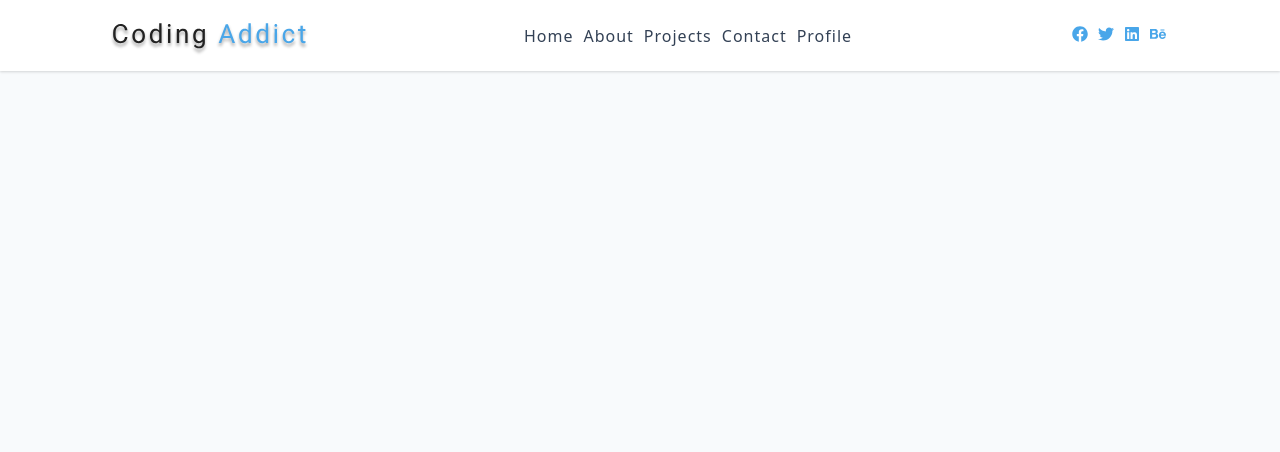
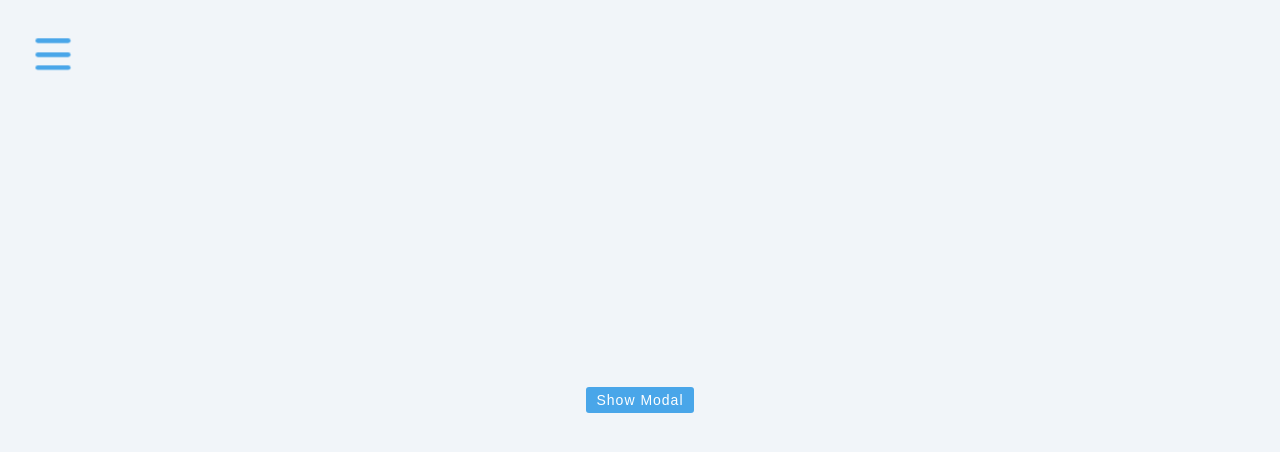
Before and after one commit to LinaGromakova/learn-react-projects, a React (Vite) app: page / in a window 1280 px wide. Shown: the top 452 px of the page. Built offline with nearby package versions, Linux system fonts and the light colour scheme.

Commit message:
Add sidebar project

```diff
--- a/src/App.jsx
+++ b/src/App.jsx
@@ -1,4 +1,4 @@
-import { Navbar as Project } from './projects/navbar/navbar';
+import { Main as Project } from './projects/sidebar/main';
 
 function App() {
   return (
--- a/src/main.jsx
+++ b/src/main.jsx
@@ -1,5 +1,10 @@
 import { createRoot } from 'react-dom/client';
 import './index.css';
 import App from './App.jsx';
+import { AppProvider } from './projects/sidebar/context';
 
-createRoot(document.getElementById('root')).render(<App />);
+createRoot(document.getElementById('root')).render(
+  <AppProvider>
+    <App />
+  </AppProvider>
+);
--- /dev/null
+++ b/src/projects/sidebar/context.jsx
@@ -0,0 +1,35 @@
+import React, { useContext, useState } from 'react';
+
+const AppContext = React.createContext();
+
+function AppProvider({ children }) {
+  const [isModalOpen, setIsModalOpen] = useState(false);
+  const [isSidebarOpen, setIsSidebarOpen] = useState(false);
+
+  function modalOpen() {
+    setIsModalOpen(true);
+  }
+  function modalClose() {
+    setIsModalOpen(false);
+  }
+  function sidebarOpen() {
+    setIsSidebarOpen(true);
+  }
+  function sidebarClose() {
+    setIsSidebarOpen(false);
+  }
+
+  return (
+    <AppContext.Provider
+      value={{ isModalOpen, modalOpen, modalClose, sidebarOpen, sidebarClose, isSidebarOpen }}
+    >
+      {children}
+    </AppContext.Provider>
+  );
+}
+
+export const useGlobalContext = () => {
+  return useContext(AppContext);
+};
+
+export { AppContext, AppProvider };
--- /dev/null
+++ b/src/projects/sidebar/data.jsx
@@ -0,0 +1,73 @@
+import React from 'react';
+import {
+  FaBehance,
+  FaFacebook,
+  FaLinkedin,
+  FaTwitter,
+  FaSketch,
+  FaHome,
+  FaUserFriends,
+  FaFolderOpen,
+  FaCalendarAlt,
+  FaWpforms,
+} from 'react-icons/fa';
+export const links = [
+  {
+    id: 1,
+    url: '/',
+    text: 'home',
+    icon: <FaHome />,
+  },
+  {
+    id: 2,
+    url: '/team',
+    text: 'team',
+    icon: <FaUserFriends />,
+  },
+  {
+    id: 3,
+    url: '/projects',
+    text: 'projects',
+    icon: <FaFolderOpen />,
+  },
+  {
+    id: 4,
+    url: '/calendar',
+    text: 'calendar',
+    icon: <FaCalendarAlt />,
+  },
+  {
+    id: 5,
+    url: '/documents',
+    text: 'documents',
+    icon: <FaWpforms />,
+  },
+];
+
+export const social = [
+  {
+    id: 1,
+    url: 'https://www.twitter.com',
+    icon: <FaFacebook />,
+  },
+  {
+    id: 2,
+    url: 'https://www.twitter.com',
+    icon: <FaTwitter />,
+  },
+  {
+    id: 3,
+    url: 'https://www.twitter.com',
+    icon: <FaLinkedin />,
+  },
+  {
+    id: 4,
+    url: 'https://www.twitter.com',
+    icon: <FaBehance />,
+  },
+  {
+    id: 5,
+    url: 'https://www.twitter.com',
+    icon: <FaSketch />,
+  },
+];
--- /dev/null
+++ b/src/projects/sidebar/main.jsx
@@ -0,0 +1,22 @@
+import { useGlobalContext } from './context';
+import { Modal } from './modal';
+import { Sidebar } from './sidebar';
+export function Main() {
+  const { modalOpen, sidebarOpen } = useGlobalContext();
+  return (
+    <>
+      <main className='main'>
+        <button type='button' className='hamburger-btn' onClick={() => sidebarOpen()}>
+          <span></span>
+          <span></span>
+          <span></span>
+        </button>
+        <button type='button' className='btn-main' onClick={() => modalOpen()}>
+          show modal
+        </button>
+        <Sidebar />
+      </main>
+      <Modal></Modal>
+    </>
+  );
+}
--- /dev/null
+++ b/src/projects/sidebar/modal.jsx
@@ -0,0 +1,15 @@
+import { useGlobalContext } from './context';
+
+export function Modal() {
+  const { modalClose, isModalOpen } = useGlobalContext();
+  return (
+    <div className='overlay' data-modal={isModalOpen}>
+      <div className='modal'>
+        <button type='button' className='btn-close' onClick={() => modalClose()}>
+          ×
+        </button>
+        <p className='modal-content'>Modal Content</p>
+      </div>
+    </div>
+  );
+}
--- /dev/null
+++ b/src/projects/sidebar/sidebar.jsx
@@ -0,0 +1,43 @@
+import './style.css';
+import Logo from '../../assets/logo.svg?react';
+import { links, social } from './data';
+import { useGlobalContext } from './context';
+
+export function Sidebar() {
+  const { sidebarClose, isSidebarOpen } = useGlobalContext();
+  return (
+    <aside className='sidebar' data-sidebar={isSidebarOpen}>
+      <header className='sidebar-header'>
+        <Logo className='logo' />
+        <button type='button' className='btn-close' onClick={() => sidebarClose()}>
+          ×
+        </button>
+      </header>
+      <ul className='links-wrapper'>
+        {links.map((link) => {
+          const { id, url, text, icon } = link;
+          return (
+            <a href={url} key={id}>
+              <li className='link'>
+                {icon}
+                {text}
+              </li>
+            </a>
+          );
+        })}
+      </ul>
+      <footer className='footer-sidebar'>
+        <ul className='socials-wrapper'>
+          {social.map((el) => {
+            const { id, url, icon } = el;
+            return (
+              <li className='social-el' key={id}>
+                <a href={url}>{icon}</a>
+              </li>
+            );
+          })}
+        </ul>
+      </footer>
+    </aside>
+  );
+}
--- /dev/null
+++ b/src/projects/sidebar/style.css
@@ -0,0 +1,187 @@
+body {
+  background-color: #f1f5f9;
+}
+ul {
+  list-style-type: none;
+}
+a {
+  text-decoration: none;
+  color: inherit;
+}
+.main {
+  position: relative;
+  width: 100%;
+  min-height: 100vh;
+  display: flex;
+  align-items: center;
+  justify-content: center;
+}
+.btn-main {
+  cursor: pointer;
+  text-transform: capitalize;
+  border-radius: 3px;
+  outline: none;
+  border: none;
+  color: #fff;
+  letter-spacing: 1px;
+  font-size: 14px;
+  padding: 5px 10px;
+  background-color: #49a6e9;
+  transition-duration: 0.5s;
+}
+.btn-main:hover {
+  background-color: #1a6aa2;
+}
+.sidebar {
+  position: fixed;
+  inset: 0;
+  min-height: 100vh;
+  width: 29%;
+  background-color: #fff;
+  display: flex;
+  flex-direction: column;
+  justify-content: space-between;
+  transform: translateX(-100%);
+  transition-duration: 0.5s;
+}
+.sidebar[data-sidebar='true'] {
+  transform: translateX(0%);
+}
+.sidebar-header {
+  position: relative;
+  padding: 15px 25px;
+}
+.logo {
+  width: 200px;
+}
+.btn-close {
+  cursor: pointer;
+  position: absolute;
+  top: 10px;
+  right: 25px;
+  width: 45px;
+  height: 45px;
+  font-size: 45px;
+  background-color: transparent;
+  border: none;
+  outline: none;
+  color: #7c1d1d;
+  font-weight: 600;
+  transition-duration: 0.5s;
+}
+.btn-close:hover {
+  color: #b91e1e;
+}
+.links-wrapper {
+  height: 75vh;
+}
+.link {
+  cursor: pointer;
+  display: flex;
+  align-items: center;
+  width: 100%;
+  height: 40px;
+  padding: 30px 25px;
+  font-size: 20px;
+  text-transform: capitalize;
+  color: #334155;
+  vertical-align: middle;
+  transition-duration: 0.5s;
+  letter-spacing: 0.7px;
+}
+.link > :first-child {
+  margin-right: 15px;
+  vertical-align: bottom;
+  font-size: 24px;
+  color: #64748b;
+  transition-duration: 0.5s;
+}
+.link:hover {
+  background-color: #f1f5f9;
+  color: #1e293b;
+}
+.link:hover > :first-child {
+  color: #1e293b;
+}
+.footer-sidebar {
+  padding: 15px 25px;
+}
+.socials-wrapper {
+  display: flex;
+  justify-content: center;
+}
+.social-el {
+  font-size: 22px;
+  color: #49a6e9;
+  margin: 0px 7.5px;
+  transition-duration: 0.5s;
+}
+.social-el:hover {
+  color: #1a6aa2;
+}
+
+.overlay {
+  position: fixed;
+  inset: 0;
+  width: 100%;
+  height: 100vh;
+  background-color: #00000076;
+  display: flex;
+  align-items: center;
+  justify-content: center;
+  opacity: 0;
+  transition-duration: 0.5s;
+  z-index: -12;
+}
+.overlay[data-modal='true'] {
+  opacity: 1;
+  z-index: 12;
+}
+.modal {
+  text-transform: capitalize;
+  display: flex;
+  align-items: center;
+  justify-content: center;
+  width: 43%;
+  min-height: 28%;
+  position: relative;
+  background-color: #fff;
+  padding: 50px 20px;
+  border-radius: 3px;
+  font-size: 32px;
+  letter-spacing: 1px;
+}
+.modal > .btn-close {
+  top: 2.5%;
+  right: 2%;
+}
+.hamburger-btn {
+  cursor: pointer;
+  position: absolute;
+  top: 5%;
+  left: 3%;
+  width: 30px;
+  height: 20px;
+  outline: none;
+  border: none;
+  background-color: transparent;
+  animation: btn-anim 1s ease-in infinite forwards alternate;
+}
+.hamburger-btn > * {
+  width: 100%;
+  height: 4px;
+  display: block;
+  background-color: #49a6e9;
+  border-radius: 3px;
+}
+.hamburger-btn > :nth-child(2) {
+  margin: 25% 0px;
+}
+@keyframes btn-anim {
+  from {
+    transform: scale(1);
+  }
+  to {
+    transform: scale(1.5);
+  }
+}
```
